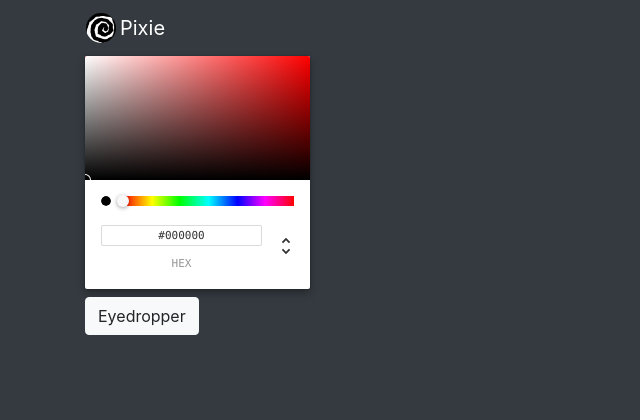
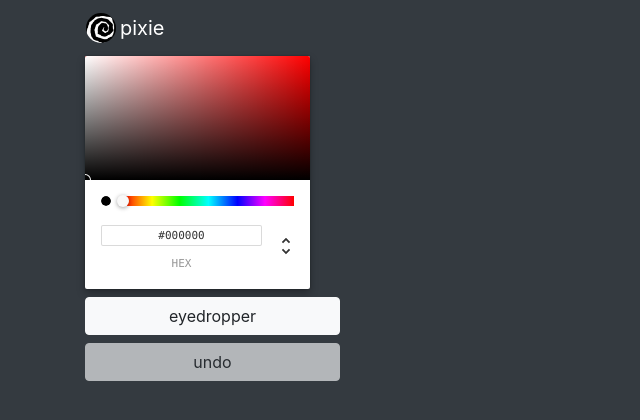
Before and after one commit to y0zg/pixie, a React (Create React App) app in the folder client/: page /1 in a window 1280 px wide. Shown: the top 420 px of the page, without its empty margins (0-640 px from the left). Built offline with nearby package versions, Linux system fonts and the light colour scheme; no server answers.

Commit message:
undo tool

```diff
--- a/client/src/components/layout/NavBar.js
+++ b/client/src/components/layout/NavBar.js
@@ -13,7 +13,7 @@ const NavBar = () => {
           className="rounded-circle d-inline-block align-top mr-1"
           alt=""
         />
-        Pixie
+        pixie
       </Link>
     </nav>
   );
--- a/client/src/components/pixie/PixieCanvas.js
+++ b/client/src/components/pixie/PixieCanvas.js
@@ -79,8 +79,9 @@ class PixieCanvas extends React.Component {
   drawPixel = (row, column, color) => {
     if (this.pixelDiffers(row, column, color)) {
       const oldPixie = this.props.pixie;
+      const oldColor = oldPixie.pixelColor(row, column);
       const newPixie = Pixie.merge(oldPixie, [{ row, column, color }]);
-      this.props.updateDiff({ row, column, color });
+      this.props.updateDiff({ row, column, color: oldColor }, { row, column, color });
       this.props.updatePixie(newPixie);
       this.props.updateServer();
 
--- a/client/src/components/pixie/PixieEdit.js
+++ b/client/src/components/pixie/PixieEdit.js
@@ -12,13 +12,12 @@ class PixieEdit extends React.Component {
   constructor(props) {
     super(props);
     this.state = {
-      // size: this.props.size,
-      // searchQuery: '',
       color: '#000000',
       pixie: null,
       eyedropper: false,
       socket: openSocket(process.env.REACT_APP_SOCKET_IO_URI),
-      diff: []
+      diff: [],
+      undoStack: []
     };
   }
 
@@ -59,18 +58,6 @@ class PixieEdit extends React.Component {
     this.state.socket.close();
   }
 
-  // onSubmitForm = event => {
-  //   event.preventDefault();
-  //   this.state.searchQuery && console.log('submit form:', this.state.searchQuery);
-  //   this.setState({ searchQuery: '' });
-  // }
-
-  // searchQueryUpdate = event => {
-  //   const key = event.target.name;
-  //   const value = event.target.value;
-  //   this.setState({ [key]: value });
-  // }
-
   updatePixie = pixie => {
     this.setState({ pixie });
   };
@@ -90,16 +77,22 @@ class PixieEdit extends React.Component {
     this.setState({ color, eyedropper: false });
   };
 
-  updateDiff = pixel => {
-    this.setState({ diff: [...this.state.diff, pixel] });
+  updateDiff = (oldPixel, newPixel) => {
+    this.setState({
+      diff: [...this.state.diff, newPixel],
+      undoStack: [...this.state.undoStack, oldPixel]
+    });
   };
 
-  // onSizeChange = event => {
-  //   const value = event.target.value;
-  //   this.setState({
-  //     size: value
-  //   });
-  // };
+  onClickUndo = () => {
+    const newUndoStack = this.state.undoStack.slice();
+    const newPixel = newUndoStack.pop();
+    this.setState({
+      undoStack: newUndoStack,
+      diff: [...this.state.diff, newPixel],
+      pixie: Pixie.merge(this.state.pixie, [newPixel])
+    }, () => this.updateServer());
+  };
 
   handleChangeComplete = color => {
     this.setState({ color: color.hex });
@@ -108,6 +101,8 @@ class PixieEdit extends React.Component {
   onClickEyedropper = () => {
     this.setState({ eyedropper: !this.state.eyedropper });
   };
+
+
 
   render() {
     return (
@@ -120,10 +115,17 @@ class PixieEdit extends React.Component {
               disableAlpha={true}
             />
             <button
-              className={`btn mt-2 btn-${this.state.eyedropper ? 'primary' : 'light'}`}
+              className={`btn btn-block mt-2 btn-${this.state.eyedropper ? 'primary' : 'light'}`}
               onClick={this.onClickEyedropper}
             >
-              Eyedropper
+              eyedropper
+            </button>
+            <button
+              className={`btn btn-block mt-2 btn-light`}
+              onClick={this.onClickUndo}
+              disabled={this.state.undoStack.length === 0}
+            >
+              undo
             </button>
           </div>
           <div className="col-md-8 col-lg-9">
```
